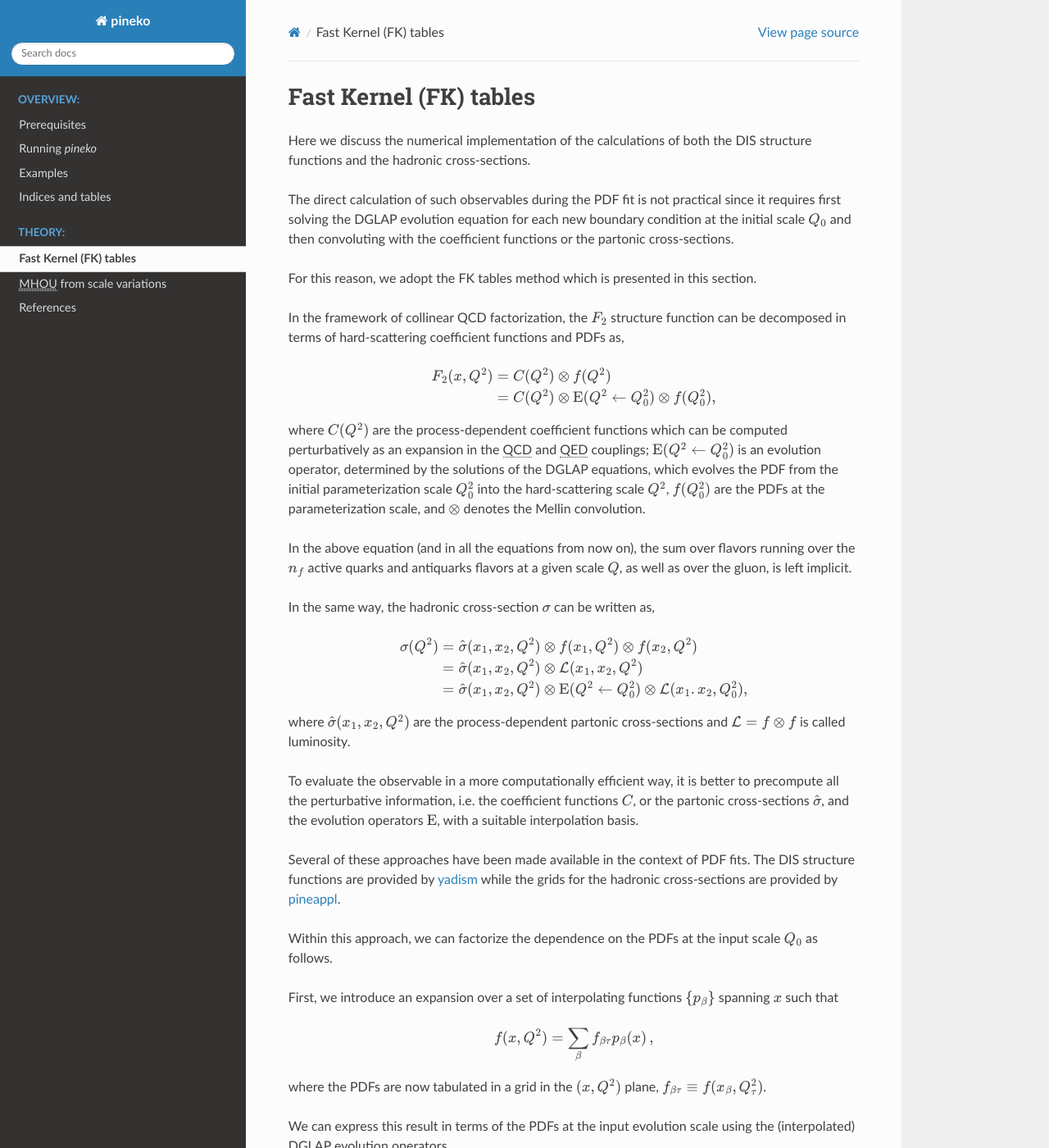
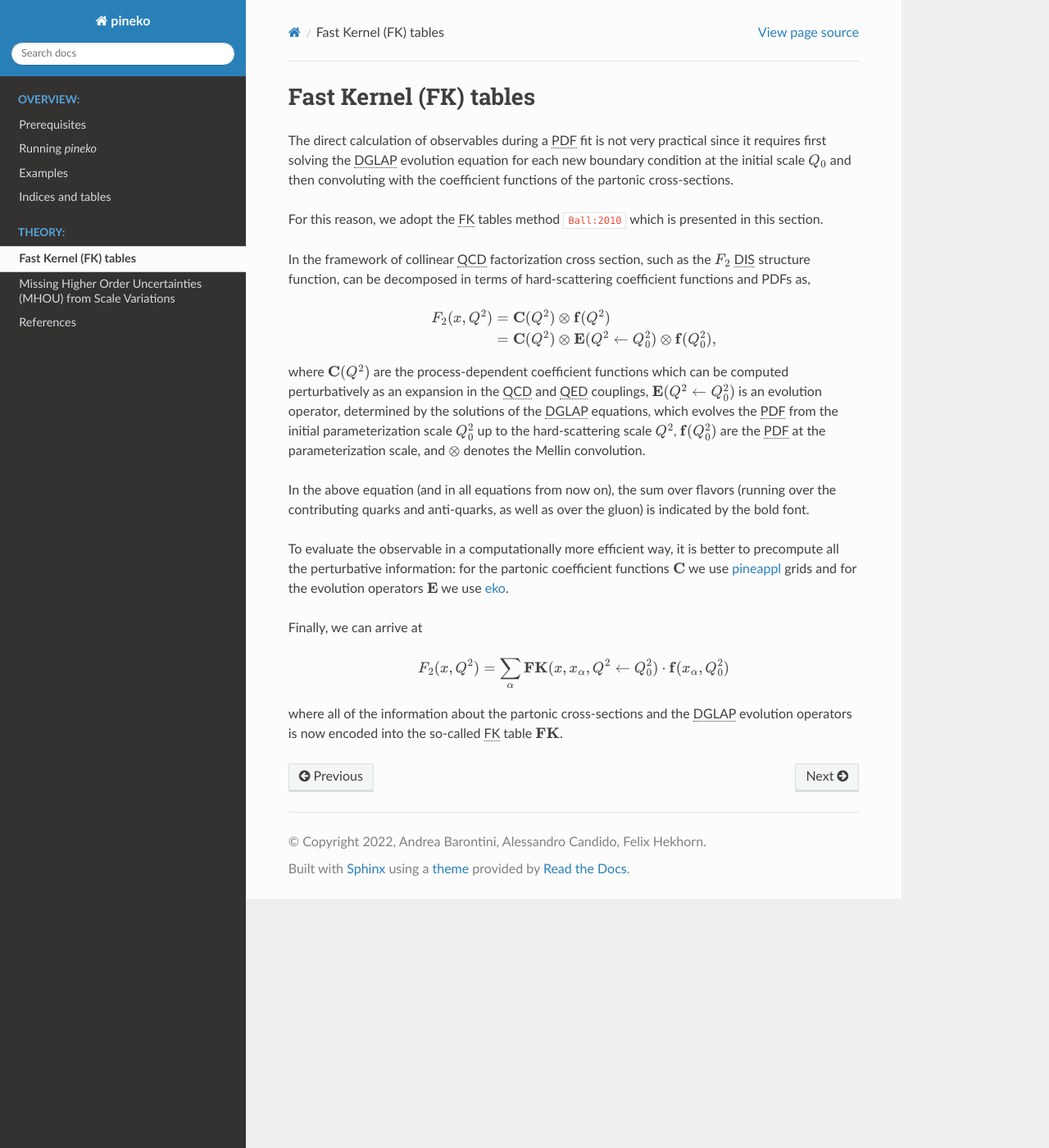
Before and after one commit to NNPDF/pineko, a Sphinx documentation site: the page built from docs/source/theory/fktables.rst, in a window 1280 px wide and 1400 px high. Shown: the whole window at 82% size. Built offline with Sphinx 7.4.7 and the Read the Docs theme 2.0.0, drawn with Linux system fonts in a browser that asks for light colours; cross-references to code outside the pages are shown as plain code; some of the changed text lies outside the part shown.

Commit message:
Rework FK docs, several other fixes

```diff
--- a/docs/source/refs.bib
+++ b/docs/source/refs.bib
@@ -1,41 +1,31 @@
 @misc{NNPDF:ThUncerta,
-  doi = {10.48550/ARXIV.1906.10698},
-
-  url = {https://arxiv.org/abs/1906.10698},
-
-  author = {{The NNPDF Collaboration} and Khalek, Rabah Abdul and Ball, Richard D. and Carrazza, Stefano and Forte, Stefano and Giani, Tommaso and Kassabov, Zahari and Pearson, Rosalyn L. and Nocera, Emanuele R. and Rojo, Juan and Rottoli, Luca and Ubiali, Maria and Voisey, Cameron and Wilson, Michael},
-
-  keywords = {High Energy Physics - Phenomenology (hep-ph), High Energy Physics - Experiment (hep-ex), FOS: Physical sciences, FOS: Physical sciences},
-
-  title = {Parton Distributions with Theory Uncertainties: General Formalism and First Phenomenological Studies},
-
-  publisher = {arXiv},
-
-  year = {2019},
-
-  copyright = {arXiv.org perpetual, non-exclusive license}
+    author        = {Abdul Khalek, Rabah and others},
+    collaboration = {NNPDF},
+    title         = {{Parton Distributions with Theory Uncertainties: General Formalism and First Phenomenological Studies}},
+    eprint        = {1906.10698},
+    archiveprefix = {arXiv},
+    primaryclass  = {hep-ph},
+    reportnumber  = {Edinburgh 2019/9, Nikhef/2019-014, TIF-UNIMI-2019-9 DAMTP-2019-24,
+                     CAVENDISH-HEP-19-11},
+    doi           = {10.1140/epjc/s10052-019-7401-4},
+    journal       = {Eur. Phys. J. C},
+    volume        = {79},
+    number        = {11},
+    pages         = {931},
+    year          = {2019}
 }
 
+
 @article{Ball:2010,
-	doi = {10.1016/j.nuclphysb.2010.05.008},
-
-	url = {https://doi.org/10.1016%2Fj.nuclphysb.2010.05.008},
-
-	year = 2010,
-	month = {oct},
-
-	publisher = {Elsevier {BV}
-},
-
-	volume = {838},
-
-	number = {1-2},
-
-	pages = {136--206},
-
-	author = {Richard D. Ball and Luigi Del Debbio and Stefano Forte and Alberto Guffanti and Jos{\'{e}} I. Latorre and Juan Rojo and Maria Ubiali},
-
-	title = {A first unbiased global {NLO} determination of parton distributions and their uncertainties},
-
-	journal = {Nuclear Physics B}
+    doi       = {10.1016/j.nuclphysb.2010.05.008},
+    url       = {https://doi.org/10.1016%2Fj.nuclphysb.2010.05.008},
+    year      = 2010,
+    month     = {oct},
+    publisher = {Elsevier {BV}},
+    volume    = {838},
+    number    = {1-2},
+    pages     = {136--206},
+    author    = {Richard D. Ball and Luigi Del Debbio and Stefano Forte and Alberto Guffanti and Jos{\'{e}} I. Latorre and Juan Rojo and Maria Ubiali},
+    title     = {A first unbiased global {NLO} determination of parton distributions and their uncertainties},
+    journal   = {Nuclear Physics B}
 }
--- a/docs/source/shared/abbreviations.rst
+++ b/docs/source/shared/abbreviations.rst
@@ -58,6 +58,9 @@
 .. |DIS| replace::
     :abbr:`DIS (Deep inelastic scattering)`
 
+.. |FK| replace::
+    :abbr:`FK (Fast Kernel)`
+
 .. external
 .. |yadism| replace::
    :yadism:`\ `
--- a/docs/source/theory/Scalevar.rst
+++ b/docs/source/theory/Scalevar.rst
@@ -1,15 +1,15 @@
-****************************
-|MHOU| from scale variations
-****************************
+************************************************************************************
+Missing Higher Order Uncertainties (MHOU) from Scale Variations
+************************************************************************************
 The variation of the **renormalization** and **factorization** scales is one of the most used method to estimate |MHOU| in |QCD|.
 
-This is due to the semplicity of both their calculation and their implementation, the former given by the fact that the scale dependence
+This is due to the simplicity of both their calculation and their implementation, the former given by the fact that the scale dependence
 of the strong coupling :math:`\alpha_{s}` and of |PDF| is universal and the latter given by the easiness in calculating the correlations.
 
 However, the scale variations approach also has well known drawbacks:
 
 * there is no unique principle to determine the specific range of the scale variation
-* it cannot deal with new singularities or color structrures appearing at higher orders.
+* it cannot deal with new singularities or color structures appearing at higher orders.
 
 Here we briefly summarize the aspects of the scale variations method which are related to **pineko**. For a much more exhaustive
 report on how to compute scale variations and how to use them in a |PDF| fit, please refer to :cite:`NNPDF:ThUncerta`.
--- a/docs/source/theory/fktables.rst
+++ b/docs/source/theory/fktables.rst
@@ -1,116 +1,63 @@
-.. _fktables:
-
 ============================================================
 Fast Kernel (FK) tables
 ============================================================
 
+The direct calculation of observables during a |PDF| fit is not very practical
+since it requires first solving the |DGLAP| evolution equation for each new boundary
+condition at the initial scale :math:`Q_0` and then convoluting with the coefficient
+functions of the partonic cross-sections.
 
-.. raw:: latex
+For this reason, we adopt the |FK| tables method :cite:`Ball:2010` which is presented in this section.
 
-   \tableofcontents
-
-Here we discuss the numerical implementation of the calculations of both the DIS structure functions
-and the hadronic cross-sections.
-
-The direct calculation of such observables during the PDF fit is not practical
-since it requires first solving the DGLAP evolution equation for each new boundary
-condition at the initial scale :math:`Q_0` and then convoluting with the coefficient
-functions or the partonic cross-sections.
-
-For this reason, we adopt the FK tables method which is presented in this section.
-
-In the framework of collinear QCD factorization, the :math:`F_2` structure function
+In the framework of collinear |QCD| factorization cross section, such as the :math:`F_2` |DIS| structure function,
 can be decomposed in terms of hard-scattering coefficient functions and PDFs as,
 
 .. math::
 
-    F_2(x,Q^2) &=  C(Q^2) \otimes f(Q^2) \nonumber \\
-    &= C(Q^2) \otimes \text{E}(Q^2 \leftarrow Q_0^2) \otimes f(Q_0^2),
+    F_2(x,Q^2) &=  \mathbf{C}(Q^2) \otimes \mathbf{f}(Q^2) \\
+    &= \mathbf{C}(Q^2) \otimes \mathbf{E}(Q^2 \leftarrow Q_0^2) \otimes \mathbf{f}(Q_0^2),
 
 
-where :math:`C(Q^2)` are the process-dependent coefficient functions which
+where :math:`\mathbf{C}(Q^2)` are the process-dependent coefficient functions which
 can be computed perturbatively as an expansion in the |QCD| and |QED|
-couplings;  :math:`\text{E}(Q^2 \leftarrow Q_0^2)` is an evolution operator, determined by the
-solutions of the DGLAP equations, which evolves the PDF from the initial
-parameterization scale :math:`Q_0^2` into the hard-scattering scale :math:`Q^2`,
-:math:`f(Q^2_0)` are the PDFs at the parameterization scale, and
+couplings,  :math:`\mathbf{E}(Q^2 \leftarrow Q_0^2)` is an evolution operator, determined by the
+solutions of the |DGLAP| equations, which evolves the |PDF| from the initial
+parameterization scale :math:`Q_0^2` up to the hard-scattering scale :math:`Q^2`,
+:math:`\mathbf{f}(Q^2_0)` are the |PDF| at the parameterization scale, and
 :math:`\otimes` denotes the Mellin convolution.
 
-In the above equation (and in all the equations from now on), the sum over flavors running over the :math:`n_f`
-active quarks and antiquarks flavors at a given scale :math:`Q`, as well as over the gluon, is left implicit.
+In the above equation (and in all equations from now on), the sum over flavors (running over
+the contributing quarks and anti-quarks, as well as over the gluon) is indicated by the bold font.
 
-In the same way, the hadronic cross-section :math:`\sigma` can be written as,
+.. In the same way, a hadronic cross-section :math:`\sigma` can be written as,
 
-.. math::
+.. .. math::
 
-    \sigma(Q^2) &= \hat{\sigma}(x_{1},x_{2},Q^2) \otimes f(x_{1},Q^2) \otimes f(x_{2},Q^2) \nonumber \\
-    &= \hat{\sigma}(x_{1},x_{2},Q^2) \otimes \mathcal{L}(x_{1},x_{2},Q^2) \nonumber \\
-    &= \hat{\sigma}(x_{1},x_{2},Q^2) \otimes \text{E}(Q^2 \leftarrow Q_0^2) \otimes \mathcal{L}(x_{1}.x_{2},Q_0^2),
+..     \sigma(Q^2) &= \mathbf{\hat{\sigma}}(Q^2) \otimes_{1} \mathbf{f}_1(Q^2) \otimes_2 \mathbf{f}_2(Q^2) \\
+..     &= \hat{\sigma}(x_{1},x_{2},Q^2) \otimes \mathbf{\mathcal{L}}(x_{1},x_{2},Q^2) \\
+..     &= \hat{\sigma}(x_{1},x_{2},Q^2) \otimes \mathbf{\text{E}(Q^2 \leftarrow Q_0^2) \otimes \mathcal{L}(x_{1}.x_{2},Q_0^2),
 
-where :math:`\hat{\sigma}(x_{1},x_{2},Q^2)` are the process-dependent partonic cross-sections and
-:math:`\mathcal{L} = f \otimes f` is called luminosity.
+.. where :math:`\hat{\sigma}(x_{1},x_{2},Q^2)` are the process-dependent partonic cross-sections and
+.. :math:`\mathcal{L} = f \otimes f` is called luminosity.
 
-To evaluate the observable in a more computationally efficient way, it is better
-to precompute all the perturbative information, i.e. the coefficient functions :math:`C`,
-or the partonic cross-sections :math:`\hat{\sigma}`,
-and the evolution operators :math:`\text{E}`, with a suitable
-interpolation basis.
+To evaluate the observable in a computationally more efficient way, it is better
+to precompute all the perturbative information:
+for the partonic coefficient functions :math:`\mathbf{C}` we use |pineappl| grids and
+for the evolution operators :math:`\mathbf{E}` we use |eko|.
 
-Several of these approaches have been made available in the context of
-PDF fits.
-The DIS structure functions are provided by |yadism| while the grids for the hadronic
-cross-sections are provided by |pineappl|.
-
-Within this approach, we can factorize the dependence on the PDFs at the input scale :math:`Q_0` as follows.
-
-First, we introduce an expansion over a set of interpolating functions :math:`\{ p_{\beta}\}` spanning :math:`x` such that
-
-.. math::
-
-
-    f(x,Q^2) = \sum_{\beta} f_{\beta \tau} p_{\beta}(x) \, ,
-
-
-where the PDFs are now tabulated
-in a grid in the :math:`(x,Q^2)` plane, :math:`f_{\beta \tau}\equiv f(x_\beta,Q^2_{\tau})`.
-
-We can express this result in terms of the PDFs at the input evolution scale
-using the (interpolated) DGLAP evolution operators,
-
-.. math::
-
-    f_{\beta \tau} = \sum_{\alpha} \text{E}^{\tau}_{\alpha \beta}\,f(x_{\alpha},Q_0^2) \, ,
-
-so that the nuclear DIS structure function can be evaluated as
-
-.. math::
-
-    F_2(x,Q^2) = C(x,Q^2) \otimes \left[
-    \sum_{\alpha,\beta} \text{E}^{\tau}_{\alpha \beta}\,f(x_{\alpha},Q_0^2) p_{\beta}(x) \right]\, .
-
-This can be rearranged to give
+Finally, we can arrive at
 
 .. math::
 
     \begin{align}
-    F_2(x,Q^2) &= \sum_{\alpha}^{n_x} \text{FK}_{\alpha}(x,x_{\alpha},Q^2,Q^2_0) \, f(x_{\alpha},Q_0^2)
+    F_2(x,Q^2) &= \sum_{\alpha} \mathbf{FK}(x,x_{\alpha},Q^2\leftarrow Q^2_0) \cdot \mathbf{f}(x_{\alpha},Q_0^2)
     \end{align}
 
-where all of the information about the partonic cross-sections and the DGLAP
-evolution operators is now encoded into the so-called FK table, :math:`\text{FK}_{\alpha}`.
+where all of the information about the partonic cross-sections and the |DGLAP|
+evolution operators is now encoded into the so-called |FK| table :math:`\mathbf{FK}`.
 
-Doing the same for the hadronic cross-sections lead to
+.. Doing the same for the hadronic cross-sections lead to
 
-.. math::
+.. .. math::
 
-    \sigma(Q^2) = \sum_{\alpha}^{n_x} \text{FK}_{\alpha \beta}(x_{\alpha}, x_{\beta},Q^2,Q^2_0) \, \mathcal{L}(x_{\alpha}, x_{\beta},Q_0^2).
-
-For a more detailed explanation please have a look to |EKO| documentation.
-
-Therefore, with the **pineko** method we are able to
-express the series of convolutions by a matrix
-multiplication, increasing the numerical
-calculation speed by up to several orders
-of magnitude.
-
-For a more detailed report on the **FKtables** method please see :cite:`Ball:2010`
+..     \sigma(Q^2) = \sum_{\alpha}^{n_x} \text{FK}_{\alpha \beta}(x_{\alpha}, x_{\beta},Q^2,Q^2_0) \, \mathcal{L}(x_{\alpha}, x_{\beta},Q_0^2).
```
